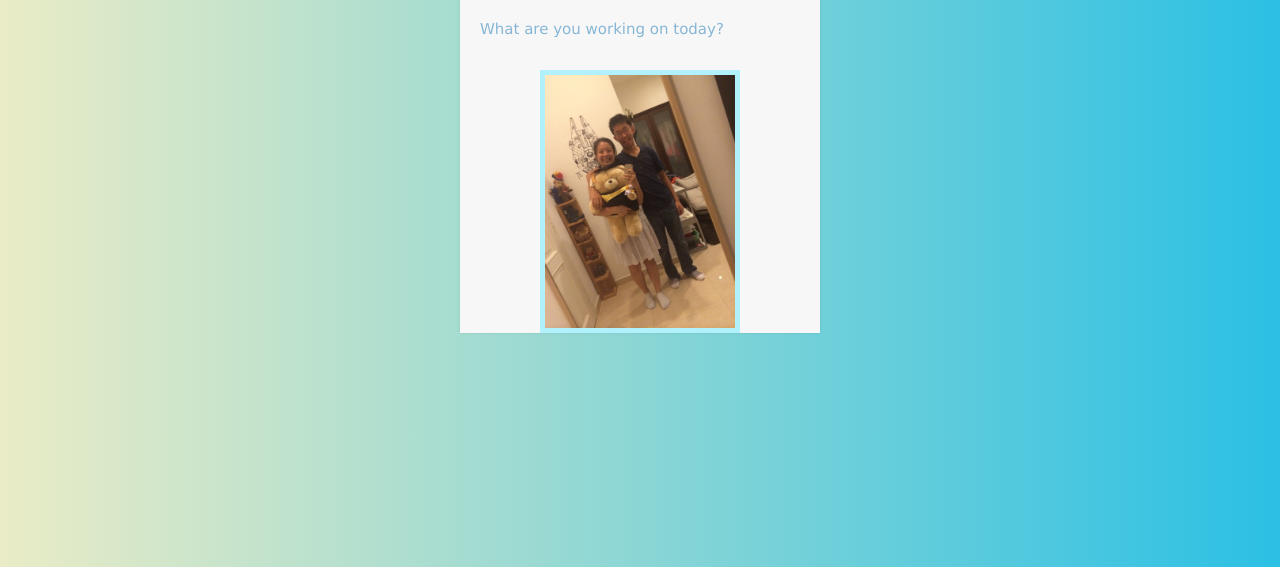
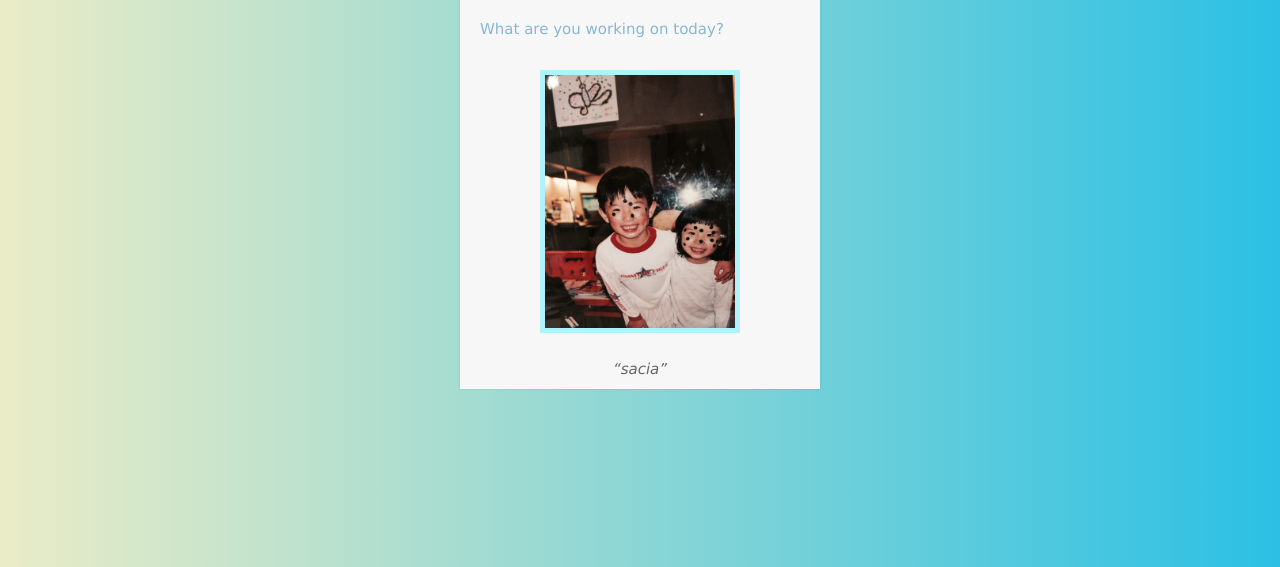
Before and after one commit to omarASC5/Todo-List-Project, a plain HTML site: page index.html in a window 1280 px wide. Shown: the part 233-800 px from the top of the page. Drawn offline with nearby package versions, Linux system fonts and the light colour scheme; no server answers.

Commit message:
choosing random order of images for the slideshow

```diff
--- a/assets/css/todos.css
+++ b/assets/css/todos.css
@@ -92,3 +92,23 @@ span {
 	display: inline-block;
 	opacity: 0;
 }
+
+#quote {
+	background: #f7f7f7;
+	height: 40px;
+	line-height: 40px;
+	color: #666;
+	overflow-wrap: inherit;
+	margin: 0;
+	text-align: center;
+	padding: 0;
+	font-style: italic;
+
+}
+
+#quote:before {
+    content: open-quote;
+}
+#quote:after {
+    content: close-quote;
+}
--- a/assets/js/todos.js
+++ b/assets/js/todos.js
@@ -121,12 +121,44 @@ function removeMessageFromBoard(toRemoveFromFirebase) {
     console.log(name);
 }
 
-var myIndex = 0;
-carousel();
+Array.prototype.randomElement = function () {
+    return this[Math.floor(Math.random() * this.length)]
+}
+
+let quoteElement = document.getElementById("quote");
+let arrayOfQuotes = ["sacia", "omar", "denzell"];
+quoteElement.innerHTML = arrayOfQuotes.randomElement();
+console.log(arrayOfQuotes.randomElement());
+
+function shuffle(array) {
+    var currentIndex = array.length, temporaryValue, randomIndex;
+
+    // While there remain elements to shuffle...
+    while (0 !== currentIndex) {
+
+      // Pick a remaining element...
+      randomIndex = Math.floor(Math.random() * currentIndex);
+      currentIndex -= 1;
+
+      // And swap it with the current element.
+      temporaryValue = array[currentIndex];
+      array[currentIndex] = array[randomIndex];
+      array[randomIndex] = temporaryValue;
+    }
+
+    return array;
+  }
+
+
+
+var myIndex;
+  carousel();
 
 function carousel() {
     var i;
     var x = document.getElementsByClassName("mySlides");
+    console.log(x);
+     myIndex = randomIndex = Math.floor(Math.random() * x.length);
     for (i = 0; i < x.length; i++) {
        x[i].style.display = "none";
     }
--- a/index.html
+++ b/index.html
@@ -34,8 +34,10 @@
 	<div class="w3-content w3-section" style="max-width:200px;">
 	<img class="mySlides" src="assets/img/image1.jpg" style="width:100%">
 		<img class="mySlides" src="assets/img/image2.jpg" style="width:100%">
-		<img class="mySlides" src="assets/img/image3.jpg" style="width:100%">
+		<img class="mySlides" src="assets/img/image3.JPG" style="width:100%">
 		</div>
+
+		<p id="quote"></p>
 </div>
 
 </body>
```
